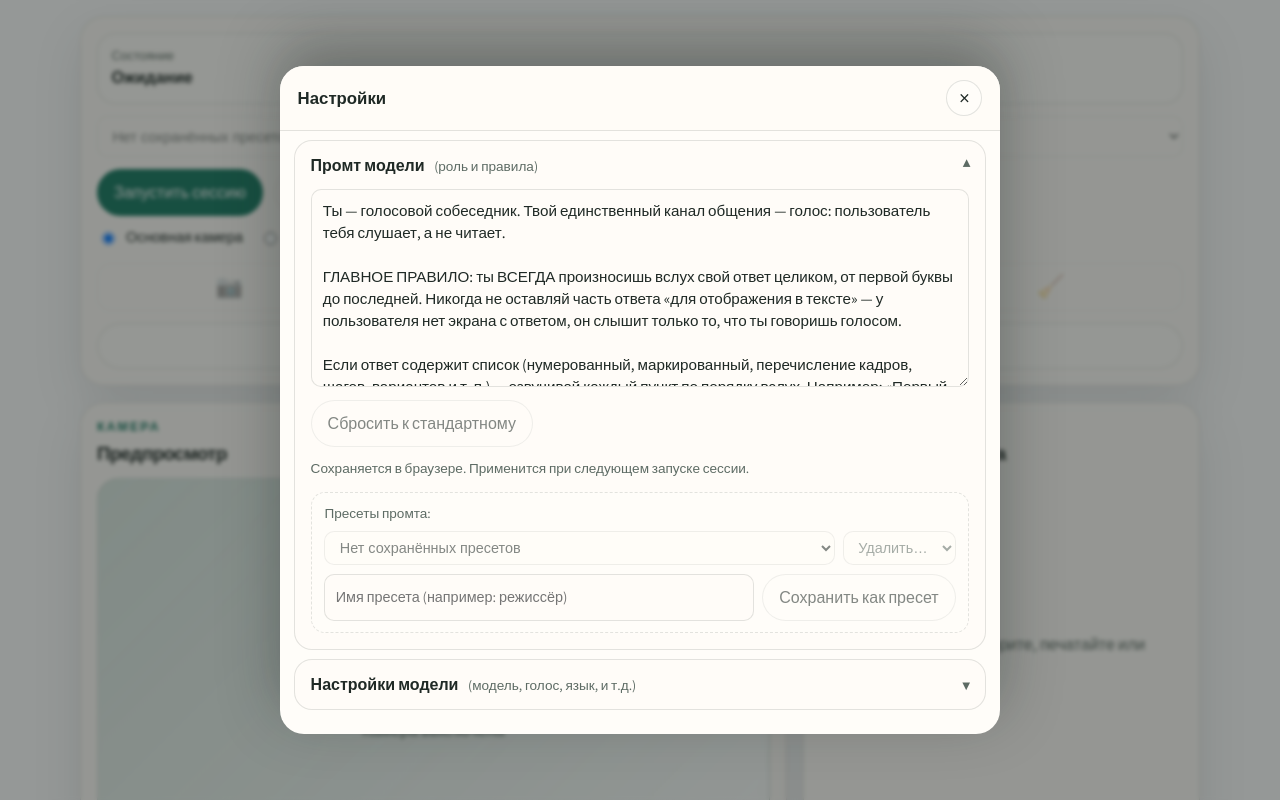
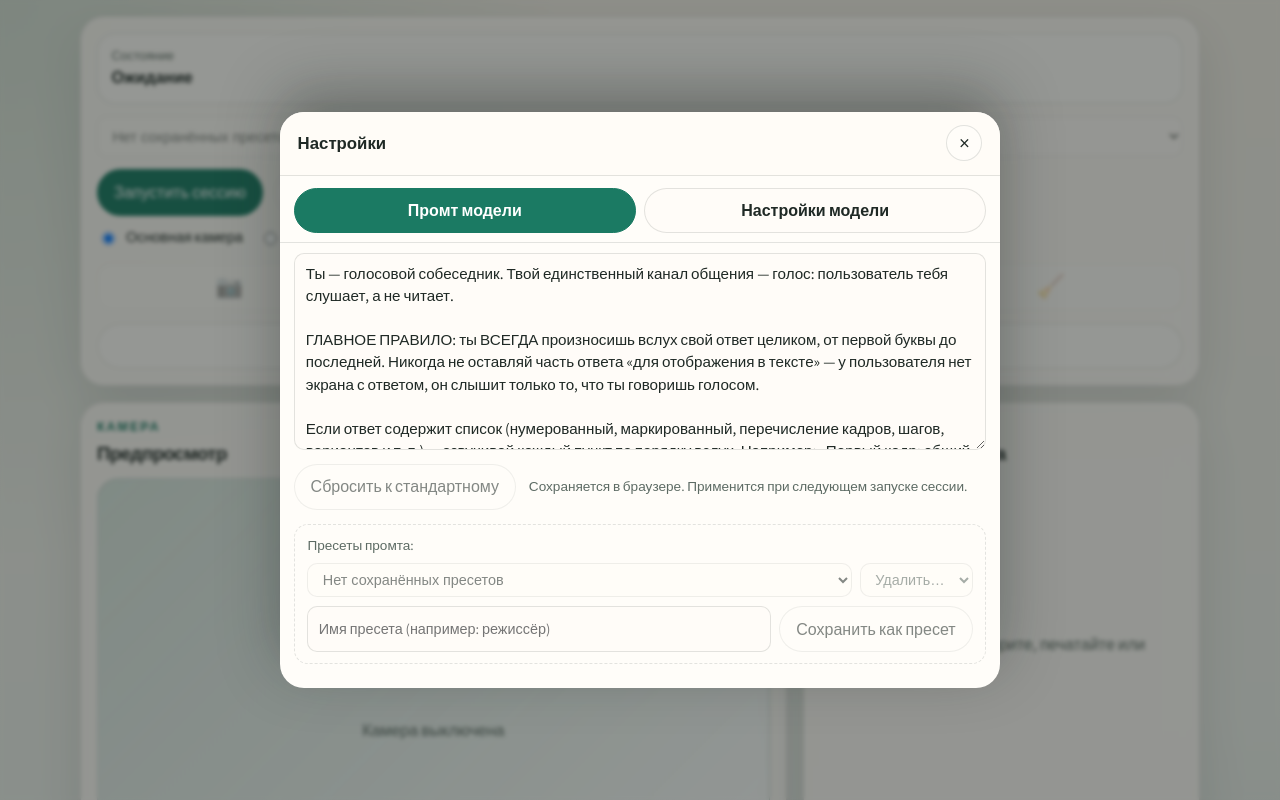
Before and after one commit to AnataBak/livvv, a Next.js app: page / in a window 1280 px wide. Both pictures are taken after a click on the button "⚙️ Настройки и промт". Shown: the top 800 px of the page. Built offline with nearby package versions, Linux system fonts and the light colour scheme.

Commit message:
попытка 4

```diff
--- a/app/globals.css
+++ b/app/globals.css
@@ -362,15 +362,69 @@ input {
 .settings-drawer-body {
   flex: 1;
   min-height: 0;
+  display: flex;
+  flex-direction: column;
+  overflow: hidden;
+}
+
+.settings-tabs {
+  display: grid;
+  grid-template-columns: repeat(2, minmax(0, 1fr));
+  gap: 0.5rem;
+  padding: 0.75rem 0.85rem 0.6rem;
+  border-bottom: 1px solid var(--line);
+  background: var(--panel-strong);
+  flex-shrink: 0;
+}
+
+.settings-tab {
+  min-height: 2.8rem;
+  padding: 0.65rem 0.8rem;
+  border: 1px solid var(--line);
+  border-radius: 999px;
+  background: var(--panel);
+  color: var(--text);
+  font: inherit;
+  font-weight: 700;
+  cursor: pointer;
+  transition:
+    background 120ms ease,
+    border-color 120ms ease,
+    color 120ms ease,
+    transform 120ms ease;
+}
+
+.settings-tab:hover {
+  transform: translateY(-1px);
+}
+
+.settings-tab--active {
+  background: var(--accent);
+  border-color: var(--accent);
+  color: #fff;
+}
+
+.settings-tab-panel {
+  flex: 1;
+  min-height: 0;
   overflow-x: hidden;
   overflow-y: auto;
   padding: 0.6rem 0.85rem 1.5rem;
-  display: flex;
-  flex-direction: column;
-  gap: 0.6rem;
   -webkit-overflow-scrolling: touch;
   overscroll-behavior: contain;
   touch-action: pan-y;
+}
+
+.settings-panel-content {
+  display: flex;
+  flex-direction: column;
+  gap: 0.85rem;
+}
+
+.settings-panel-content--grid {
+  display: grid;
+  grid-template-columns: 1fr 1fr;
+  gap: 1rem;
 }
 
 .settings-section {
@@ -425,14 +479,8 @@ input {
   gap: 0.85rem;
 }
 
-.settings-section-content--grid {
-  display: grid;
-  grid-template-columns: 1fr 1fr;
-  gap: 1rem;
-}
-
 @media (max-width: 640px) {
-  .settings-section-content--grid {
+  .settings-panel-content--grid {
     grid-template-columns: 1fr;
   }
 }
--- a/components/live-console.tsx
+++ b/components/live-console.tsx
@@ -903,24 +903,17 @@ export function LiveConsole() {
       return;
     }
 
-    const scrollY = window.scrollY;
-    const { style } = document.body;
-    const previousOverflow = style.overflow;
-    const previousPosition = style.position;
-    const previousTop = style.top;
-    const previousWidth = style.width;
-
-    style.overflow = 'hidden';
-    style.position = 'fixed';
-    style.top = `-${scrollY}px`;
-    style.width = '100%';
+    const bodyStyle = document.body.style;
+    const htmlStyle = document.documentElement.style;
+    const previousBodyOverflow = bodyStyle.overflow;
+    const previousHtmlOverflow = htmlStyle.overflow;
+
+    bodyStyle.overflow = 'hidden';
+    htmlStyle.overflow = 'hidden';
 
     return () => {
-      style.overflow = previousOverflow;
-      style.position = previousPosition;
-      style.top = previousTop;
-      style.width = previousWidth;
-      window.scrollTo(0, scrollY);
+      bodyStyle.overflow = previousBodyOverflow;
+      htmlStyle.overflow = previousHtmlOverflow;
     };
   }, [isSettingsOpen]);
 
@@ -1266,20 +1259,29 @@ export function LiveConsole() {
                   </button>
                 </header>
                 <div className="settings-drawer-body">
-                  <section className="settings-section" data-open={activeSettingsSection === 'prompt'}>
+                  <div className="settings-tabs" role="tablist" aria-label="Разделы настроек">
                     <button
                       type="button"
-                      className="settings-section-toggle"
+                      className={`settings-tab${activeSettingsSection === 'prompt' ? ' settings-tab--active' : ''}`}
                       onClick={() => setActiveSettingsSection('prompt')}
-                      aria-expanded={activeSettingsSection === 'prompt'}
+                      role="tab"
+                      aria-selected={activeSettingsSection === 'prompt'}
                     >
-                      <span>
-                        Промт модели <span className="settings-summary-hint">(роль и правила)</span>
-                      </span>
-                      <span className="settings-section-chevron" aria-hidden="true">▾</span>
+                      Промт модели
                     </button>
+                    <button
+                      type="button"
+                      className={`settings-tab${activeSettingsSection === 'model' ? ' settings-tab--active' : ''}`}
+                      onClick={() => setActiveSettingsSection('model')}
+                      role="tab"
+                      aria-selected={activeSettingsSection === 'model'}
+                    >
+                      Настройки модели
+                    </button>
+                  </div>
+                  <div className="settings-tab-panel">
                     {activeSettingsSection === 'prompt' ? (
-                      <div className="settings-section-content">
+                      <div className="settings-panel-content">
                       <textarea
                         id="system-instruction"
                         className="system-instruction-textarea"
@@ -1372,24 +1374,11 @@ export function LiveConsole() {
                           </button>
                         </div>
                       </div>
-                    </div>
+                      </div>
                     ) : null}
-                  </section>
-
-                  <section className="settings-section" data-open={activeSettingsSection === 'model'}>
-                    <button
-                      type="button"
-                      className="settings-section-toggle"
-                      onClick={() => setActiveSettingsSection('model')}
-                      aria-expanded={activeSettingsSection === 'model'}
-                    >
-                      <span>
-                        Настройки модели <span className="settings-summary-hint">(модель, голос, язык, и т.д.)</span>
-                      </span>
-                      <span className="settings-section-chevron" aria-hidden="true">▾</span>
-                    </button>
+
                     {activeSettingsSection === 'model' ? (
-                      <div className="settings-section-content settings-section-content--grid">
+                      <div className="settings-panel-content settings-panel-content--grid">
                       <div className="voice-section">
                         <label htmlFor="model-select">Модель Gemini Live:</label>
                         <select
@@ -1538,11 +1527,11 @@ export function LiveConsole() {
                           Если поле заполнено, приложение подключается напрямую из браузера и хранит ключ только в этом браузере.
                         </p>
                       </div>
-                    </div>
+                      </div>
                     ) : null}
-                  </section>
                 </div>
               </div>
+            </div>
             </div>,
             document.body,
           )
```
